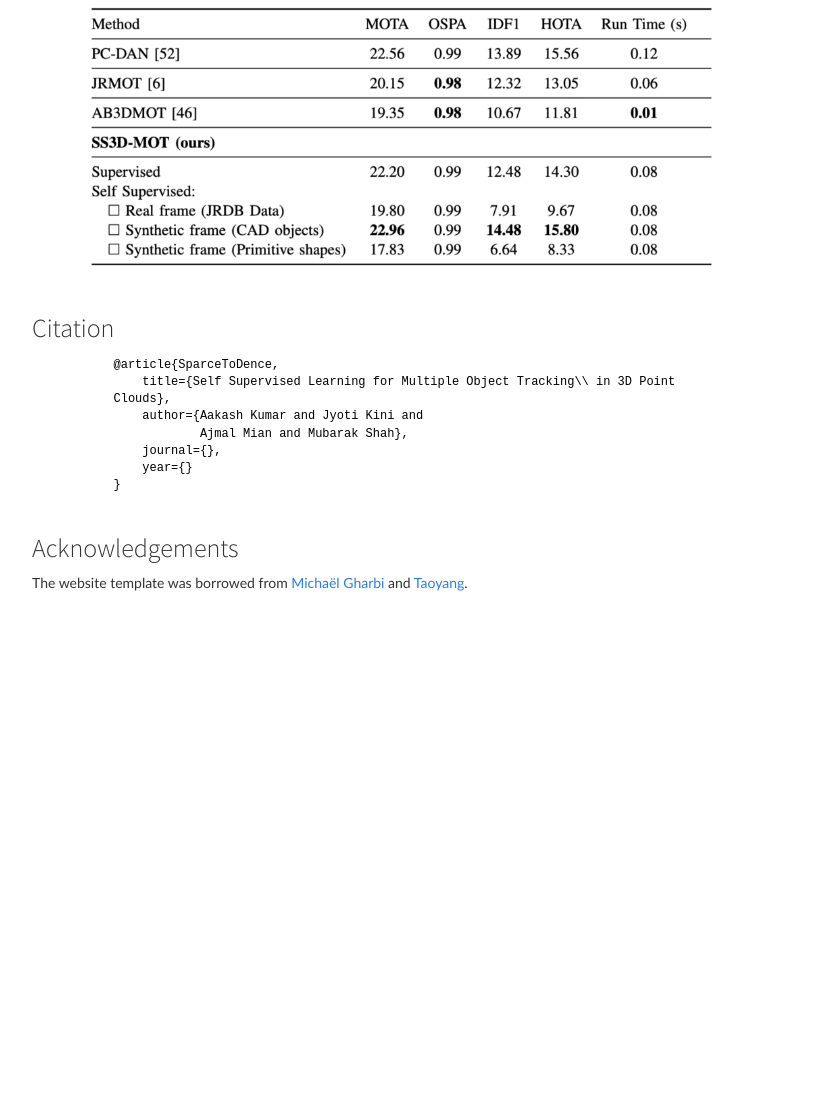
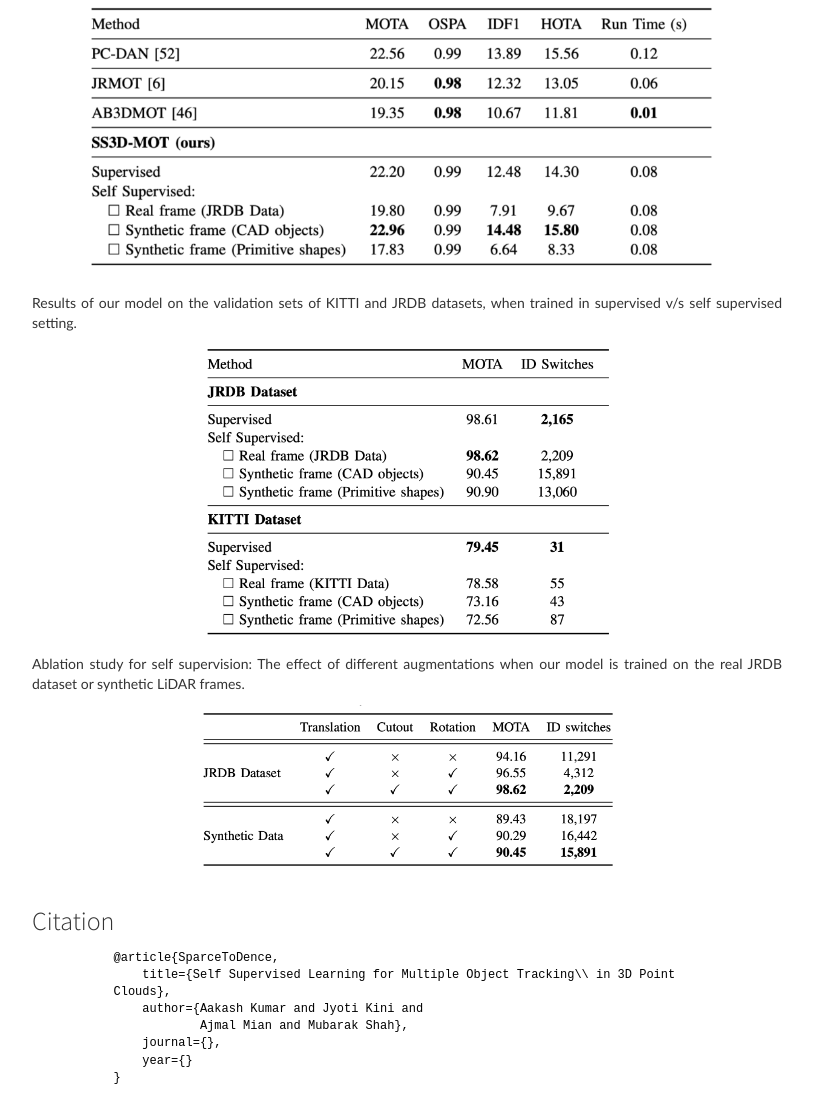
Before and after one commit to aakashjuseja-aj/SS3D-MOT, a plain HTML site: page index.html in a window 1280 px wide. Shown: the part 2697-3790 px from the top of the page, without its empty margins (233-1046 px from the left). Before the commit the page ends 3301 px from the top, so only its background shows below. Drawn offline with nearby package versions, Linux system fonts and the light colour scheme; some packages are replaced by stand-ins of ours; a script that the page names is missing.

Commit message:
Update index.html

```diff
--- a/index.html
+++ b/index.html
@@ -175,6 +175,16 @@
                  <p style="text-align:center;">
                      <image src="img/Quantitative_Results.png" class="img-responsive" alt="scales" style="display: block; margin: auto; width: 650px;">
                  </p>
+                 <p class="text-justify">
+                    Results of our model on the validation sets of KITTI and JRDB datasets, when trained in supervised v/s self supervised setting.
+                 <p style="text-align:center;">
+                     <image src="img/validation_result.png" class="img-responsive" alt="scales" style="display: block; margin: auto; width: 420px;">
+                 </p>
+                 <p class="text-justify">
+                    Ablation study for self supervision: The effect of different augmentations when our model is trained on the real JRDB dataset or synthetic LiDAR frames.
+                <p style="text-align:center;">
+                     <image src="img/ablation_results.png" class="img-responsive" alt="scales" style="display: block; margin: auto; width: 420px;">
+                 </p>
 
 
 
```
